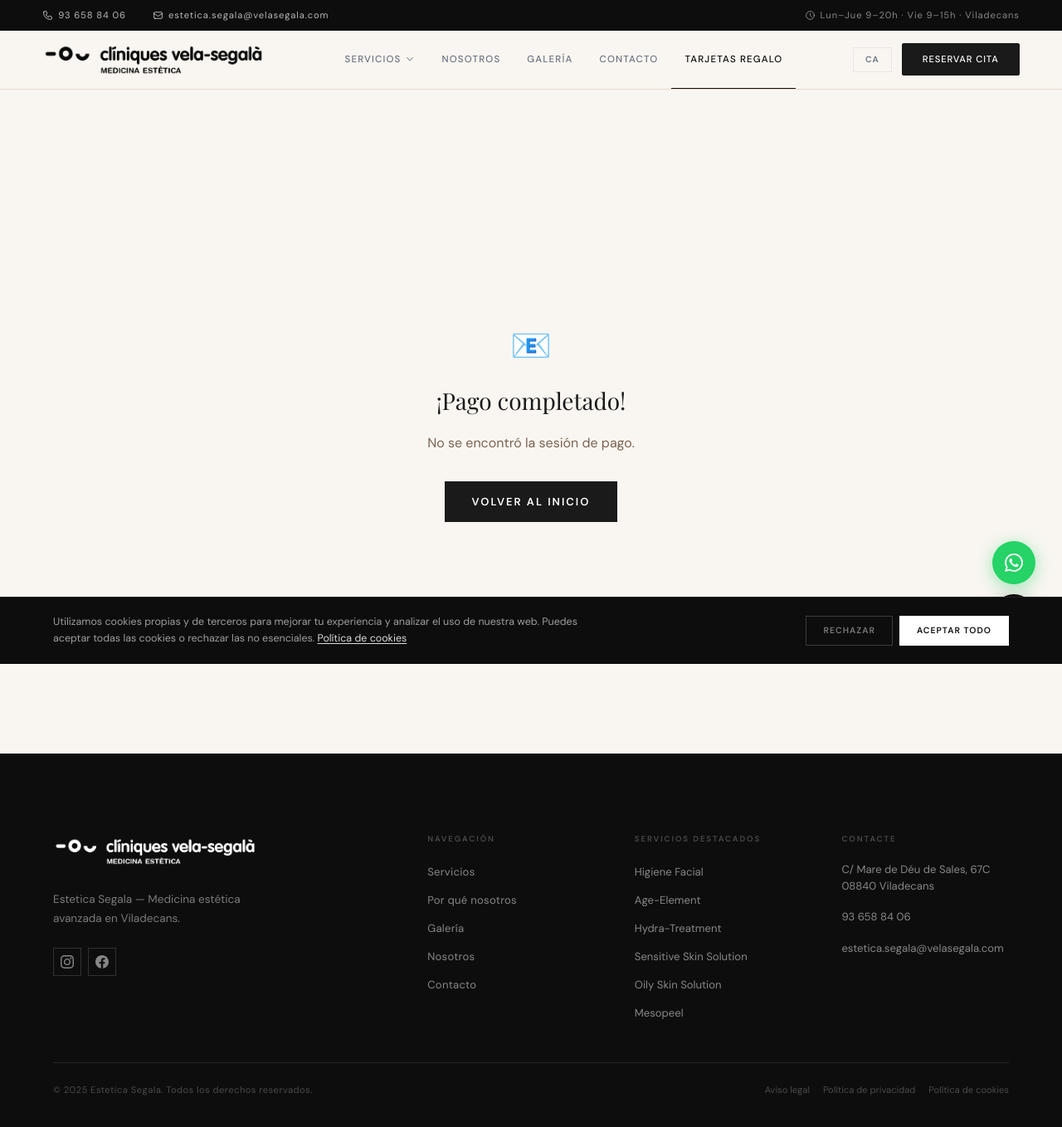
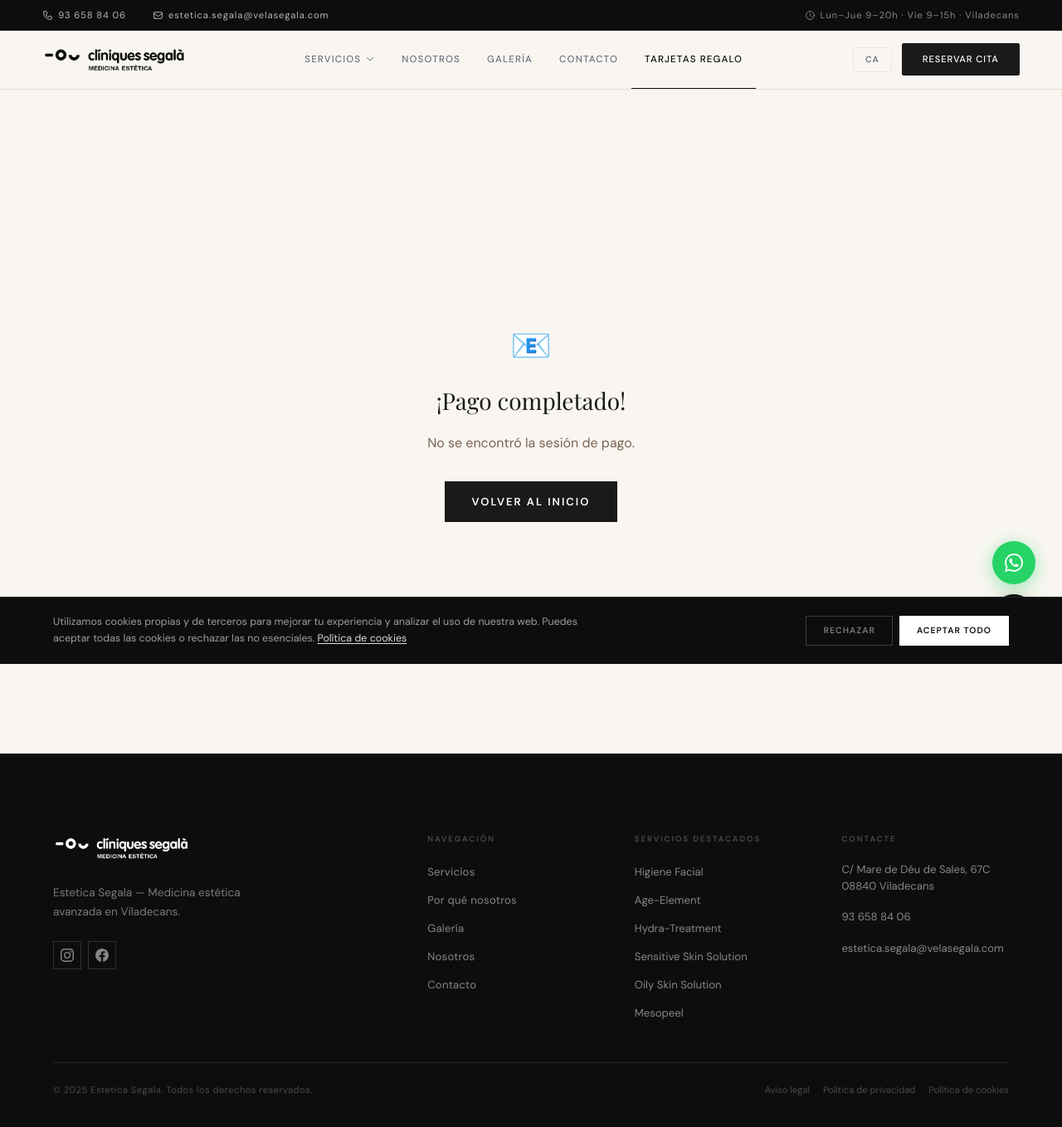
Before and after one commit to Aguti1902/estetica-velasegala, a React (Vite) app: page /tarjetas-regalo/confirmacion in a window 1280 px wide. Shown: the top 1358 px of the page at 83% size. Built offline with nearby package versions, Linux system fonts and the light colour scheme; a web font is replaced by a local one.

Commit message:
feat: actualizar logo a clíniques segalà medicina estètica
Co-authored-by: Aguti1902 <Aguti1902@users.noreply.github.com>

```diff
--- a/src/components/Footer.jsx
+++ b/src/components/Footer.jsx
@@ -23,7 +23,7 @@ export default function Footer() {
           {/* Marca */}
           <div>
             <Link to="/" style={{ textDecoration: 'none', display: 'inline-flex', marginBottom: '1.5rem' }}>
-              <img src="/logo.png" alt="Estetica Segala" style={{ height: '44px', width: 'auto', objectFit: 'contain', filter: 'brightness(0) invert(1)' }} />
+              <img src="/logo.png" alt="clíniques segalà medicina estètica" style={{ height: '36px', width: 'auto', maxWidth: '220px', objectFit: 'contain', filter: 'brightness(0) invert(1)' }} />
             </Link>
             <p style={{ fontSize: '0.85rem', color: 'rgba(255,255,255,0.45)', lineHeight: 1.7, marginBottom: '1.5rem', maxWidth: '260px' }}>
               {t.footer.tagline}
--- a/src/components/Header.jsx
+++ b/src/components/Header.jsx
@@ -148,7 +148,7 @@ export default function Header() {
 
           {/* Logo */}
           <Link to="/" style={{ textDecoration: 'none', display: 'flex', alignItems: 'center', flexShrink: 0 }}>
-            <img src="/logo.png" alt="Estetica Segala" style={{ height: '48px', width: 'auto', objectFit: 'contain', display: 'block' }} />
+            <img src="/logo.png" alt="clíniques segalà medicina estètica" style={{ height: '38px', width: 'auto', maxWidth: 'min(220px, 52vw)', objectFit: 'contain', display: 'block' }} />
           </Link>
 
           {/* Desktop Nav */}
```
Also changed, not shown: public/logo.png.
